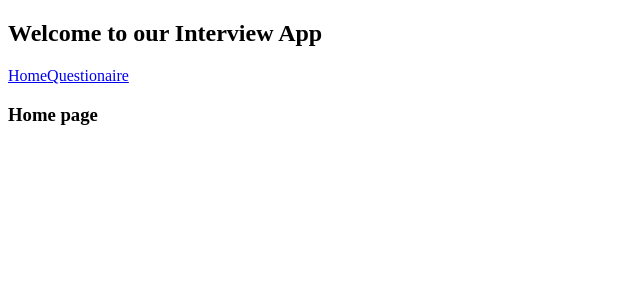
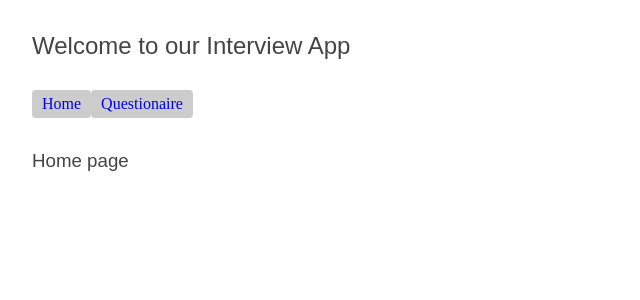
Before and after one commit to skillsearch/evaluate, an Angular app: page /home in a window 1280 px wide. Shown: the top 300 px of the page, without its empty margins (0-640 px from the left). Built offline with nearby package versions, Linux system fonts and the light colour scheme.

Commit message:
Added markup and styled to question component

```diff
--- a/src/app/questions/question.component.css
+++ b/src/app/questions/question.component.css
@@ -0,0 +1,35 @@
+  .questions {
+    margin: 0 0 2em 0;
+    list-style-type: none;
+    padding: 0;
+  }
+  .questions li {
+    cursor: pointer;
+    position: relative;
+    left: 0;
+    background-color: #EEE;
+    margin: .5em;
+    padding: .3em 0em;
+    height: 1.6em;
+    border-radius: 4px;
+  }
+  .questions li:hover {
+    color: #607D8B;
+    background-color: #EEE;
+    left: .1em;
+  }
+   .questions .question {
+    display: inline-block;
+    font-size: small;
+    color: white;
+    padding: 0.8em 0.7em 0em 0.7em;
+    background-color: #657491;
+    line-height: 1em;
+    position: relative;
+    left: -1px;
+    top: -4px;
+    height: 1.8em;
+    margin-right: .8em;
+    border-radius: 4px 0px 0px 4px;
+    width: 98%;
+  }
--- a/src/app/questions/question.component.html
+++ b/src/app/questions/question.component.html
@@ -1,5 +1,5 @@
 <ul class="questions">
-    <li *ngFor="let obj of questions | slice:0:10" [title]="question | json">
-        <span class="name">{{ obj.question | uppercase }}</span>
+    <li *ngFor="let obj of questions | slice:0:10" [title]="obj | json">
+        <span class="question">{{ obj.question | uppercase }}</span>
     </li>
 </ul>
--- a/src/styles.css
+++ b/src/styles.css
@@ -1 +1,35 @@
-/* You can add global styles to this file, and also import other style files */
+h1 {
+  color: #369;
+  font-family: Arial, Helvetica, sans-serif;
+  font-size: 250%;
+}
+h2, h3 {
+  color: #444;
+  font-family: Arial, Helvetica, sans-serif;
+  font-weight: lighter;
+}
+body {
+  margin: 2em;
+}
+a {
+  cursor: pointer;
+  cursor: hand;
+}
+nav{
+    margin-bottom:2em;
+}
+nav a {
+  padding: 5px 10px;
+  text-decoration: none;
+  margin-top: 10px;
+  display: inline-block;
+  background-color: #ccc;
+  border-radius: 4px;
+}
+nav a:hover {
+
+  background-color: #CFD8DC;
+}
+nav a.router-link-active {
+  color: #039be5;
+}
```
Also changed, not shown: 1 other file (tests, documents, lock files or other folders).
